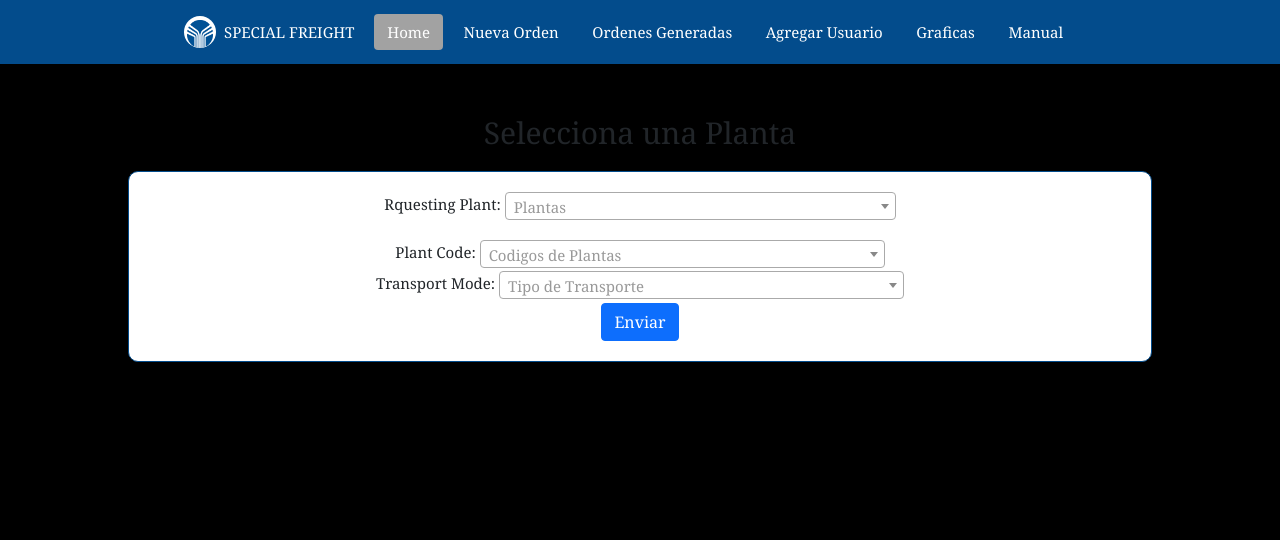
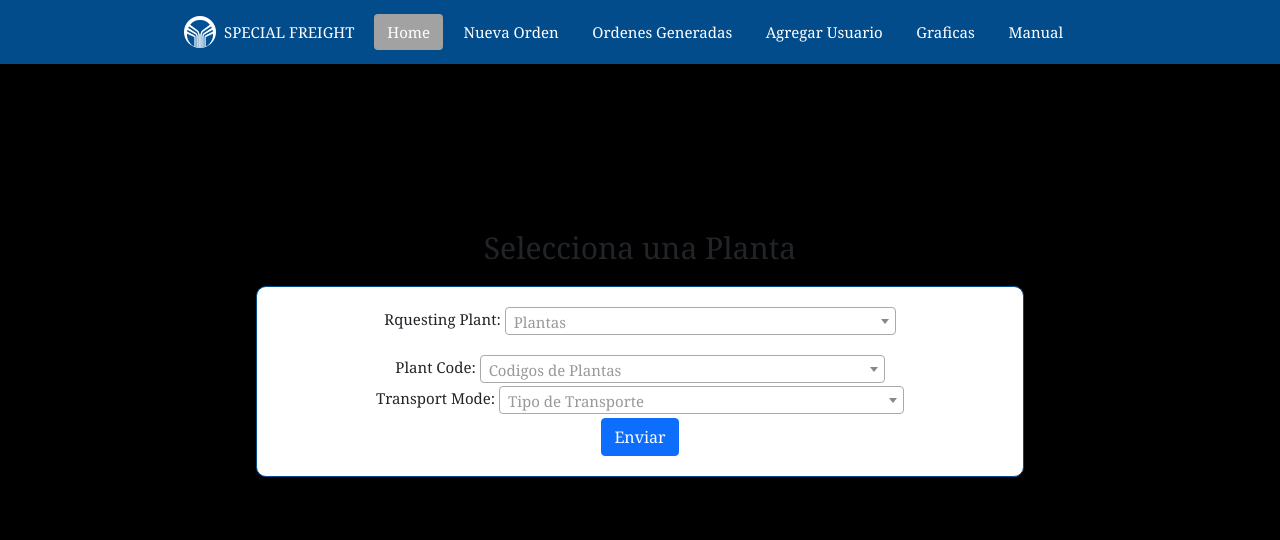
Before and after one commit to Alexpl0/PruebaDos, a PHP site: page /newOrden.php in a window 1280 px wide. Shown: the top 540 px of the page. Run offline with PHP 8.4, Linux system fonts and the light colour scheme; data that the repository does not hold is empty; some libraries are stand-ins or nearby versions.

Commit message:
important

```diff
--- a/css/newOrder.css
+++ b/css/newOrder.css
@@ -19,7 +19,7 @@
   }
 
 body {
-    margin: 0;
+    margin: 10%;
     padding: 5% 10%;
     background-color: black !important;
 }
```
